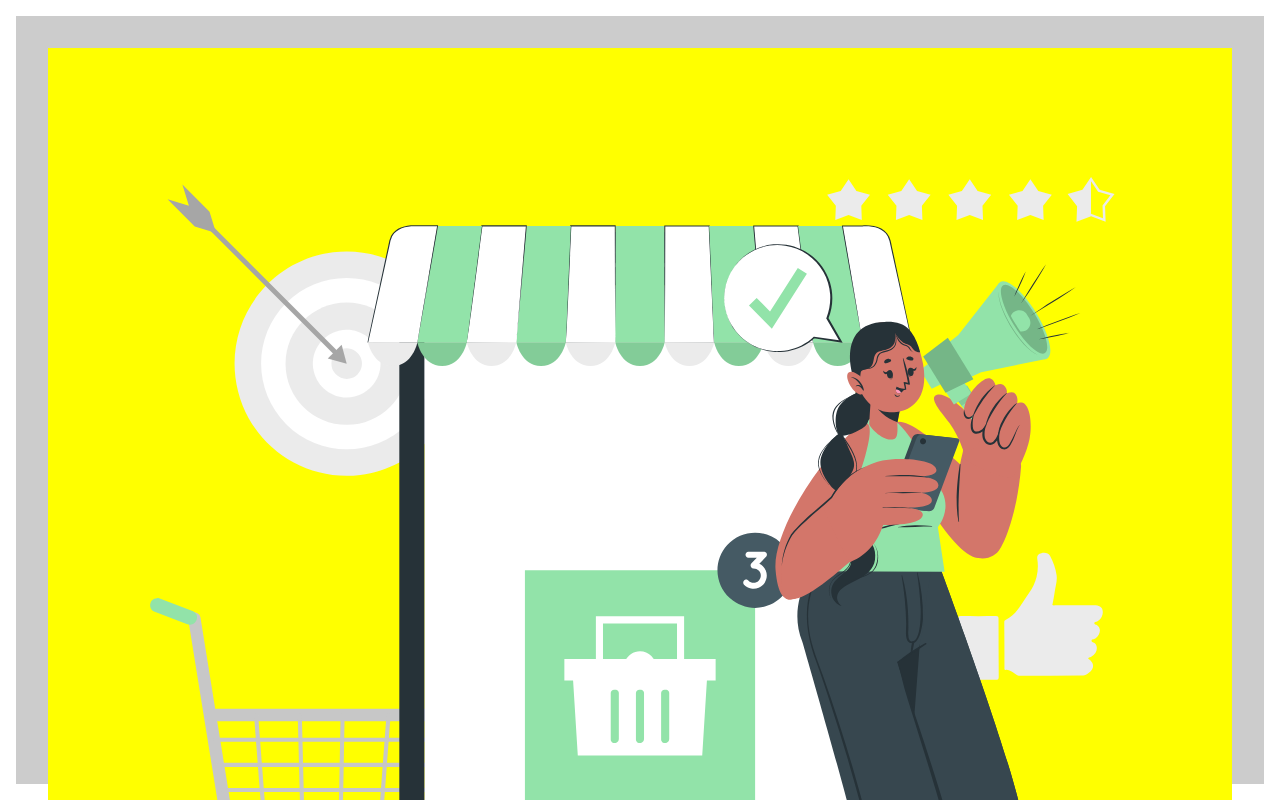
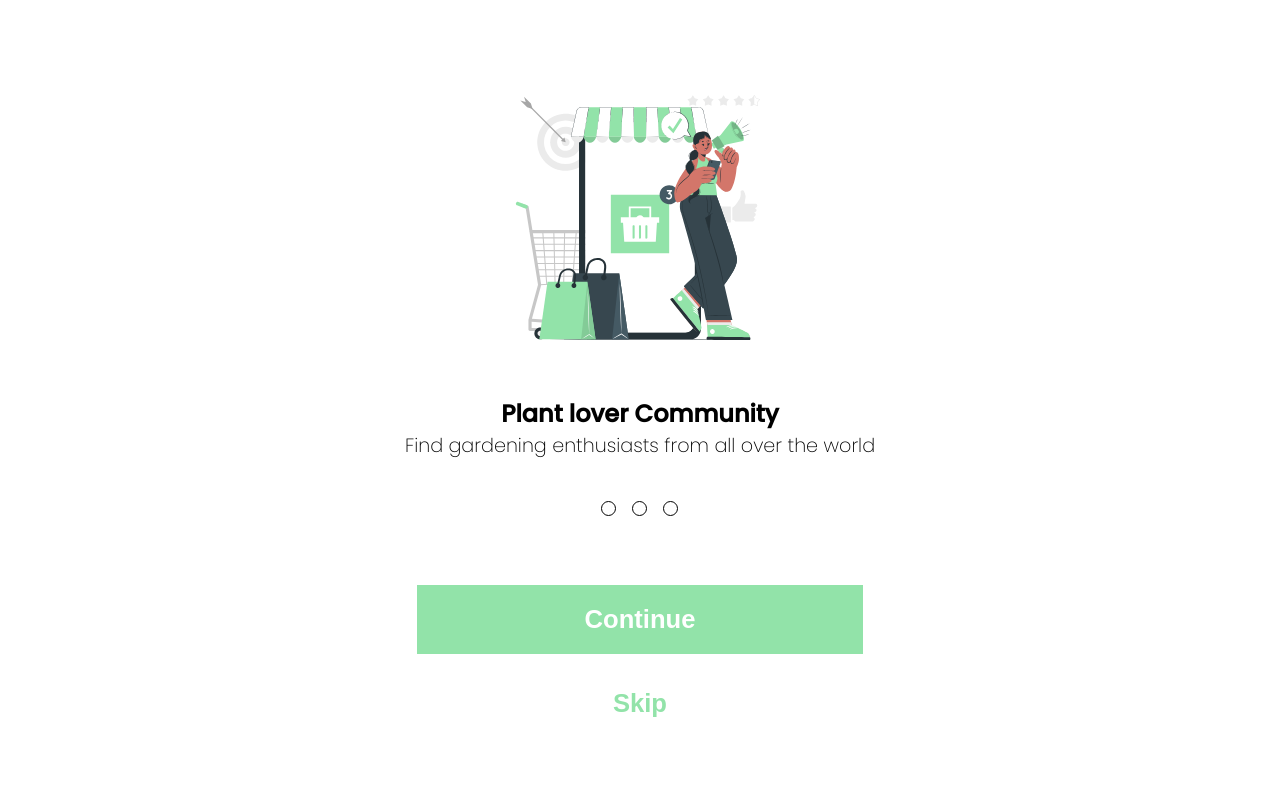
Before and after one commit to RebecaBaruch/react-onboarding-navigation, a React (Vite) app: page / in a window 1280 px wide. Shown: the top 800 px of the page. Built offline with nearby package versions, Linux system fonts and the light colour scheme.

Commit message:
feat: all components style done

```diff
--- a/src/App.css
+++ b/src/App.css
@@ -1,7 +1,10 @@
 #root {
+  display: flex;
+  justify-content: center;
   max-width: 1280px;
+  height: 100vh;
   margin: 0 auto;
-  padding: 2rem;
+  padding: 1rem;
   text-align: center;
 }
 
--- a/src/App.jsx
+++ b/src/App.jsx
@@ -3,14 +3,13 @@ import { useState } from 'react'
 import Content from './components/Box';
 
 import './App.css';
-import Box from './components/Box';
+import Screen from './Screen';
 
 function App() {
 
   return (
     <div className="App">
-      <Box />
-
+      <Screen />
     </div>
   )
 }
--- a/src/Screen/index.jsx
+++ b/src/Screen/index.jsx
@@ -1,10 +1,17 @@
+import {Wrapper, ButtonContainer} from './styled';
 import Box from '../components/Box';
+import NavButton from '../components/NavButton';
 
 function Screen(){
     return(
-        <Box></Box>
-        <NavButton type='next'></NavButton>
-        <NavButton type='skip'></NavButton>
+        <Wrapper>
+            <Box />
+
+            <ButtonContainer>
+                <NavButton type={'next'} label={'Continue'}/>
+                <NavButton type={'skip'} label={'Skip'}/>
+            </ButtonContainer>
+        </Wrapper>
     );
 }
 
--- /dev/null
+++ b/src/Screen/styled.jsx
@@ -0,0 +1,16 @@
+import styled from 'styled-components';
+
+export const Wrapper = styled.div`
+    display: flex;
+    justify-content: space-around;
+    flex-direction: column;
+    align-items: center;
+    height: 100%;
+`;
+
+export const ButtonContainer = styled.div`
+    display: flex;
+    gap: 15px;
+    flex-direction: column;
+    width: 95%;
+`;
--- a/src/components/Box/styled.jsx
+++ b/src/components/Box/styled.jsx
@@ -4,17 +4,16 @@ export const Wrapper = styled.div`
     display: flex;
     justify-content: space-between;
     flex-direction: column;
+    gap: 20px;
     align-items: center;
-    height: 50%;
-
-    background-color: yellow;
+    height: auto;
 `;
 
 export const Figure = styled.div`
-    width: 100%;
-    height: 40%;
+    height: 65%;
 
     & > :first-child{
-        width: 100%;
+        height: 100%;
+        margin-bottom: 20px;
     }
 `;
--- /dev/null
+++ b/src/components/NavButton/index.jsx
@@ -0,0 +1,11 @@
+import Button from './styled';
+
+function NavButton(props){
+    return(
+        <Button type={props.type}>
+            <h1>{ props.label }</h1>
+        </Button>
+    );
+}
+
+export default NavButton;
--- /dev/null
+++ b/src/components/NavButton/styled.jsx
@@ -0,0 +1,16 @@
+import styled from 'styled-components';
+
+const Button = styled.button`
+    width: 100%;
+    padding: 20px 20px;
+    border: none;
+    font-size: 0.8rem;
+
+    ${(props) =>
+            props.type == 'next' ?
+            'background-color: #92E3A9; color: #ffffff;' :
+            'background-color: transparent; color: #92E3A9;'
+    }
+`;
+
+export default Button;
--- a/src/components/TextBox/styled.jsx
+++ b/src/components/TextBox/styled.jsx
@@ -1,10 +1,6 @@
 import styled from "styled-components";
 
 export const TextWrapper = styled.div`
-    display: space-between;
-    flex-direction: column;
-    gap: 20px;
-    height: auto
     text-align: center;
 `;
 
--- a/src/index.css
+++ b/src/index.css
@@ -17,5 +17,4 @@ body {
 #root {
   width: 100%;
   height: 100%;
-  background-color: #ccc;
 }
```
